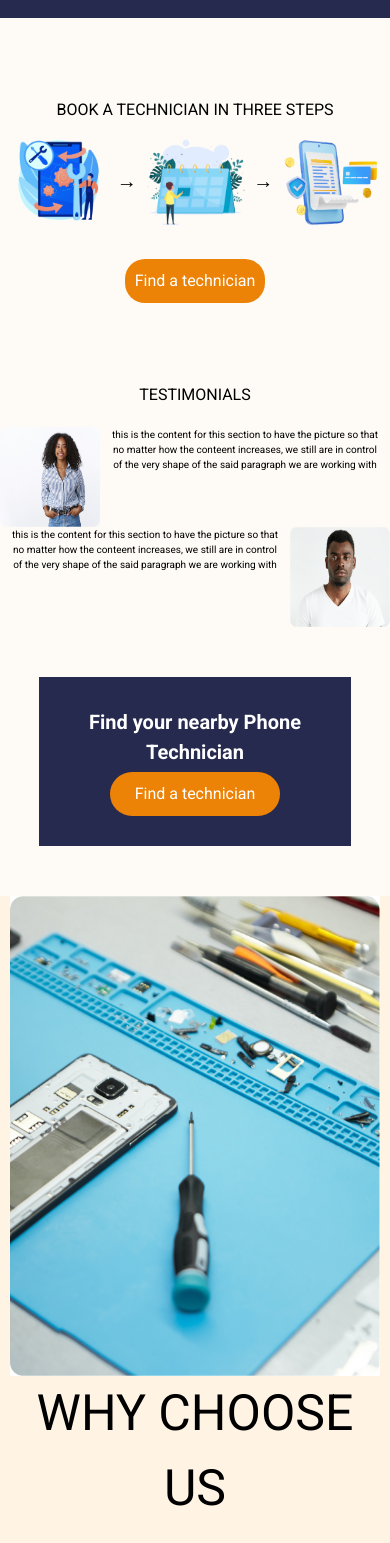
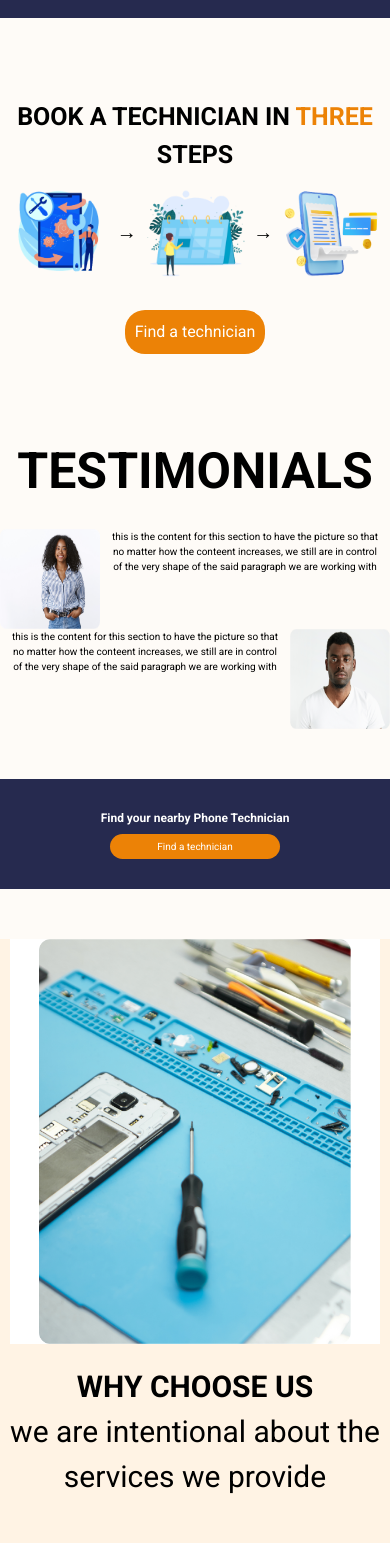
Before and after one commit to TM-Simeon/Phone-repair-app, a React (Create React App) app: page / in a window 390 px wide. Shown: the part 445-1988 px from the top of the page. Built offline with nearby package versions, Linux system fonts and the light colour scheme.

Commit message:
updated landing page

```diff
--- a/src/components/home.css
+++ b/src/components/home.css
@@ -179,6 +179,9 @@
 #why_for_small_screen{
 	display: none;
 }
+#why_for_small_screen1{
+	display: none;
+}
 #box1 {
 	/*max-height: 400px;*/
 	max-width: 30%;
--- a/src/components/home.js
+++ b/src/components/home.js
@@ -43,7 +43,7 @@ const Home = () => {
 					</span>
 			</div>
 			<div className="booking">
-				<h1 id="booking">BOOK A TECHNICIAN IN THREE STEPS</h1>
+				<h1 id="booking"><span className="word_color">BOOK A TECHNICIAN IN</span><span className="word_color1"> THREE</span><span className="word_color"> STEPS</span></h1>
 				<div id="service_picture">
 					<span className="service_picture">
     					<img src={service_search} alt="service search"/>
@@ -103,12 +103,14 @@ const Home = () => {
 					<div id="find_a_technician"><h2>Find a technician</h2></div>
 				</div>
 				<div id="why_us">
-					<h1 id="why_for_large_screen">WHY CHOOSE US</h1>
+					<h1 id="why_for_large_screen">WHY CHOOSE US?</h1>
 
 					<div id="box1">
 						<img src={fixing_process} alt="fixing process"/>
 					</div>
 					<h1 id="why_for_small_screen">WHY CHOOSE US</h1>
+					<h3 id="why_for_small_screen1">we are intentional about the services we provide</h3>
+
 
 					<div id="box2">
 						<div id="inner_box1">
--- a/src/components/phonehome.css
+++ b/src/components/phonehome.css
@@ -3,9 +3,9 @@
 		display: block;
 		position: static;
 		min-height: 80px;
-		width: 80%;
+		width: 100%;
 		background: #262A4F;
-		margin-left: 10%;
+		margin-left: 0%;
 		z-index: 1;
 		text-align: center;
 		align-items: center;
@@ -43,7 +43,7 @@
 	}
 	#box1 img{
 		margin: auto;
-		width: auto;
+		width: 80vw;
 	}
 	#box2 {
 		/*background: gray;*/
@@ -74,8 +74,15 @@
 	}
 	#why_for_small_screen{
 		display: block;
-		font-size: 50px;
+		font-size: 40px;
 		text-align: center;
+		font-weight: bold;
+		margin-top: 20px;
+	}
+	#why_for_small_screen1{
+		display: block;
+		text-align: center;
+		font-size: 30px;
 	}
 	#inner_box2{
 		display: flex;
@@ -115,9 +122,16 @@
 	.arrow1{
 		font-size:20px;
 	}
+	#booking {
+		text-align: center;
+		font-size: 25px;
+		font-weight: bold;
+	}
 	.testimonials h1{
 		margin-top: 80px;
 		margin-bottom: 20px;
+		font-size: 50px;
+		font-weight: bold;
 	}
 	.testimonial_picture2{
 		display: inline-block;
@@ -127,6 +141,9 @@
 		vertical-align: middle;
 		margin:0px  10px 0px 10px;
 		font-size: 10px;
+	}
+	.word_color1{
+		color: #EC8206;
 	}
 
 
@@ -156,3 +173,34 @@
 	}
 
 }
+@media screen and (min-width: 200px) and (max-width: 400px){
+	#find_your_nearby_technician{
+		display: inline-block;
+		font-size: 12px;
+		font-weight: bold;
+		margin-left: 0%;
+		min-width: 80%;
+		text-align: center;
+		margin-top: 30px;
+
+	}
+	#find_a_technician{
+		display: inline-block;
+		background: #EC8206;
+		padding: 5px;
+		text-align: center;
+		border-radius: 25px;
+		margin-top: 5px;
+		margin-left: auto;
+		margin-bottom: 30px;
+		font-size: 10px;
+	}
+		#why_for_small_screen{
+			display: block;
+			font-size: 30px;
+			text-align: center;
+			font-weight: bold;
+			margin-top: 20px;
+	}
+
+}
```
